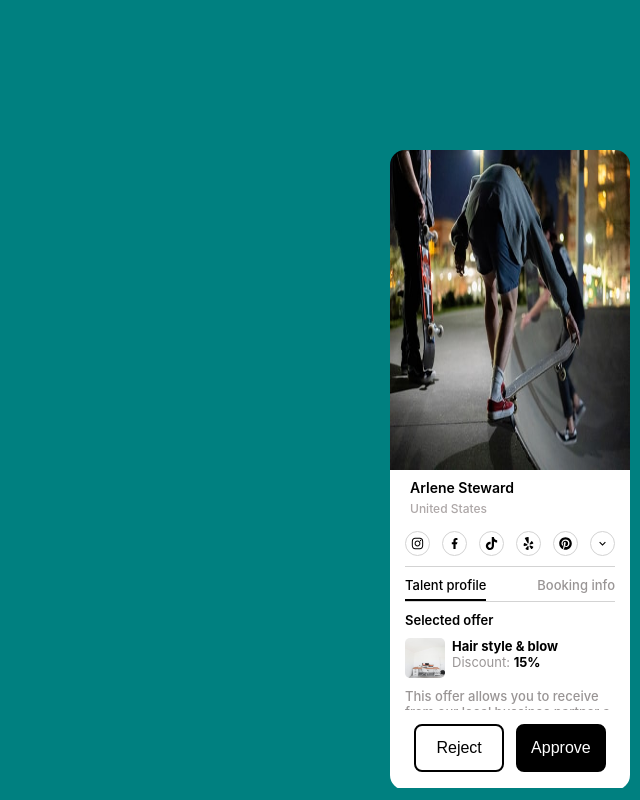
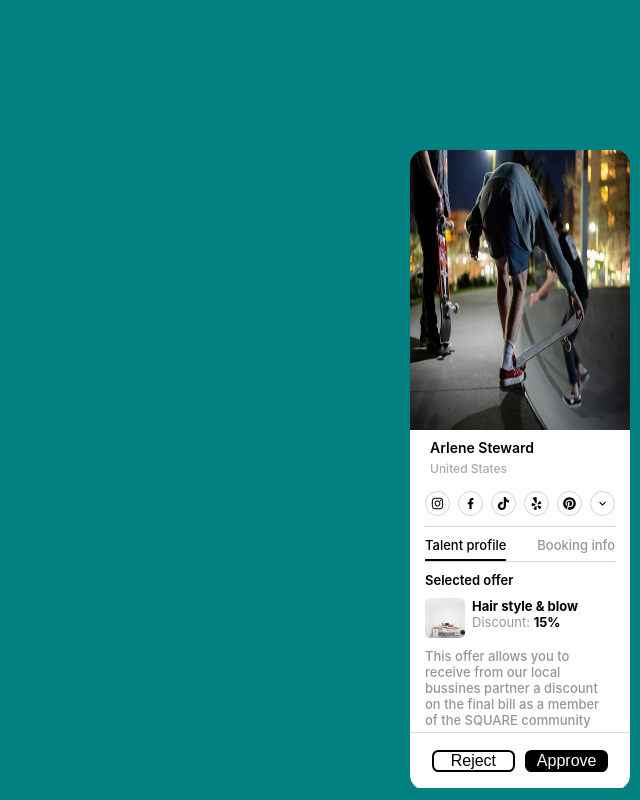
Before and after one commit to Zaibi727/Collection-of-Designs, a React (Create React App) app: page /product in a window 1280 px wide. Shown: the whole page, without its empty margins (640-1280 px from the left). Built offline with nearby package versions, Linux system fonts and the light colour scheme.

Commit message:
Update modalwithtab.module.css

```diff
--- a/src/components/ModalWithTab/modalwithtab.module.css
+++ b/src/components/ModalWithTab/modalwithtab.module.css
@@ -13,10 +13,10 @@
     flex-direction: column;
 }
 .card{
-    width: 240px;
-    height: 80vh;
+    width: 220px;
+    height: calc(100% - 20vh);
     text-align: left;
-    position: fixed !important;
+    position: fixed;
     right: 10px;
     bottom: 10px;
     border-top-left-radius: 15px;
@@ -27,14 +27,16 @@
 
 }
 .scrollableportion{
-    height: 70vh;
+    height: 73vh;
     overflow-y: scroll;
     overflow-x: hidden;
     background-color: rgb(255, 255, 255);
+    margin-bottom: -2px;
 }
 .bottombtns{
-    height: 10vh;
-    margin-top: -2px;
+    border-top: 1px solid rgb(219, 216, 216);
+    height: calc(80vh - 73vh);
+    max-height: 84px;
     background-color: rgb(255, 255, 255);
 }
 .btns{
@@ -50,9 +52,7 @@
     color: rgb(0, 0, 0);
     border: 2px solid black;
     width: 47%;
-    height: 6vh;
-    max-height: 8vh;
-    border-radius: 0.5em;
+    border-radius: 0.4em;
     font-weight: 500;
     font-size: 1em;
 }
@@ -60,10 +60,8 @@
     background-color: #000;
     color: white;
     width: 47%;
-    height: 6vh;
-    max-height: 8vh;
     border: 2px solid black;
-    border-radius: 0.5em;
+    border-radius: 0.4em;
     font-size: 1em;
 }
 ::-webkit-scrollbar {
@@ -84,7 +82,7 @@
 }
 .mainPic{
     width: 100%;
-    height: 40vh;
+    height: 35vh;
     background-color: transparent !important;
 }
 .nameloc{
```
